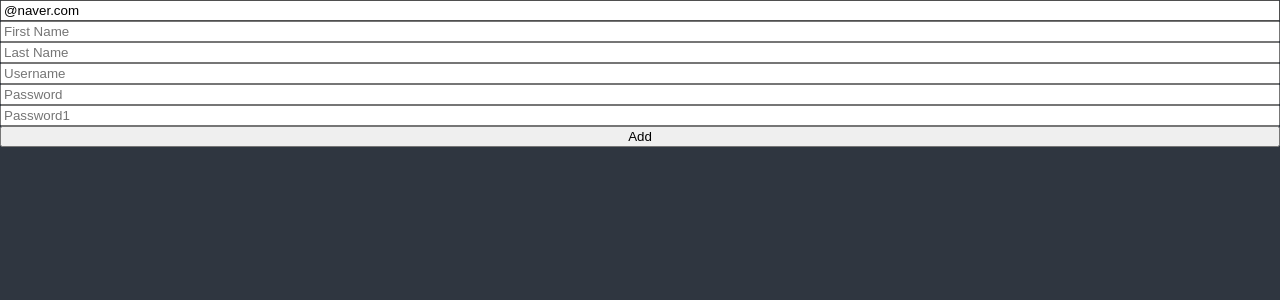
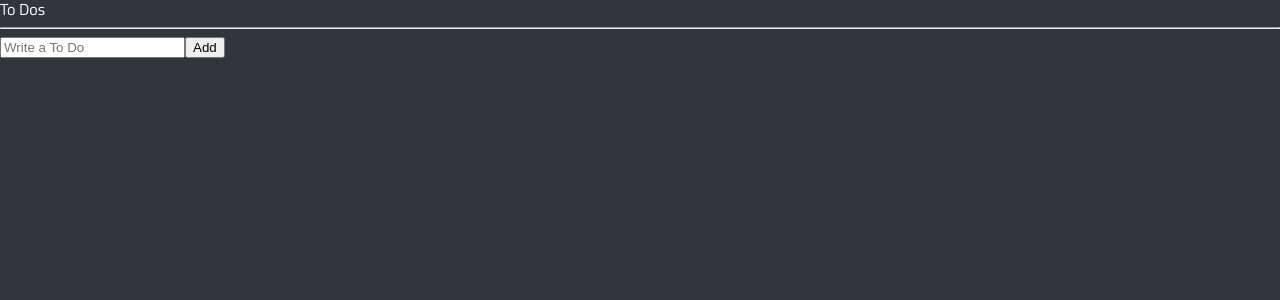
Before and after one commit to ny0011/todo-list, a React (Create React App) app: page / in a window 1280 px wide. Shown: the top 300 px of the page. Built offline with nearby package versions, Linux system fonts and the light colour scheme.

Commit message:
5.11 Add To Do

```diff
--- a/src/App.tsx
+++ b/src/App.tsx
@@ -1,5 +1,5 @@
 import { createGlobalStyle } from "styled-components";
-import ToDoList from "./ToDoList";
+import ToDoList from "./components/ToDoList";
 
 const GlobalStyle = createGlobalStyle`
 html, body, div, span, applet, object, iframe,
--- a/src/ToDoList.tsx
+++ /dev/null
@@ -1,101 +0,0 @@
-import { useForm } from "react-hook-form";
-
-interface IForm {
-  email: string;
-  firstName: string;
-  lastName: string;
-  username: string;
-  password: string;
-  password1: string;
-  extraError?: string;
-}
-
-function ToDoList() {
-  const {
-    register,
-    handleSubmit,
-    formState: { errors },
-    setError,
-  } = useForm<IForm>({
-    defaultValues: {
-      email: "@naver.com",
-    },
-  });
-  const onValid = (data: IForm) => {
-    if (data.password !== data.password1) {
-      setError(
-        "password1",
-        { message: "Password are not the same" },
-        { shouldFocus: true }
-      );
-    }
-    // setError("extraError", { message: "Server Offline." });
-  };
-  console.log(errors);
-  return (
-    <div>
-      <form
-        style={{ display: "flex", flexDirection: "column" }}
-        onSubmit={handleSubmit(onValid)}
-      >
-        <input
-          {...register("email", {
-            required: "Email is required",
-            pattern: {
-              value: /^[A-Za-z0-9._%+-]+@naver.com$/,
-              message: "Only naver.com Emails allowed",
-            },
-          })}
-          placeholder="Email"
-        />
-        <span>{errors?.email?.message}</span>
-        <input
-          {...register("firstName", {
-            required: "write here",
-            validate: {
-              noNico: (value) =>
-                value.includes("nico") ? "no nicos allowed" : true,
-              noNick: (value) =>
-                value.includes("nick") ? "no nicks allowed" : true,
-            },
-          })}
-          placeholder="First Name"
-        />
-        <span>{errors?.firstName?.message}</span>
-        <input
-          {...register("lastName", { required: "write here" })}
-          placeholder="Last Name"
-        />
-        <span>{errors?.lastName?.message}</span>
-        <input
-          {...register("username", {
-            required: "write here",
-            minLength: { value: 5, message: "Username is too short" },
-          })}
-          placeholder="Username"
-        />
-        <span>{errors?.username?.message}</span>
-        <input
-          {...register("password", {
-            required: "write here",
-            minLength: { value: 5, message: "Password is too short" },
-          })}
-          placeholder="Password"
-        />
-        <span>{errors?.password?.message}</span>
-        <input
-          {...register("password1", {
-            required: "Password is required",
-            minLength: { value: 5, message: "Password is too short" },
-          })}
-          placeholder="Password1"
-        />
-        <span>{errors?.password1?.message}</span>
-        <button>Add</button>
-        <span>{errors?.extraError?.message}</span>
-      </form>
-    </div>
-  );
-}
-
-export default ToDoList;
--- /dev/null
+++ b/src/components/ToDoList.tsx
@@ -0,0 +1,52 @@
+import { useForm } from "react-hook-form";
+import { atom, useRecoilState } from "recoil";
+
+interface IForm {
+  toDo: string;
+}
+
+interface IToDo {
+  text: string;
+  category: "TO_DO" | "DOING" | "DONE";
+  id: number;
+}
+
+const toDoState = atom<IToDo[]>({
+  key: "toDo",
+  default: [],
+});
+
+function ToDoList() {
+  const [toDos, setToDos] = useRecoilState(toDoState);
+  const { register, handleSubmit, setValue } = useForm<IForm>();
+  const handleValid = ({ toDo }: IForm) => {
+    setToDos((oldToDos) => [
+      { text: toDo, category: "TO_DO", id: Date.now() },
+      ...oldToDos,
+    ]);
+    setValue("toDo", "");
+  };
+
+  return (
+    <div>
+      <h1>To Dos</h1>
+      <hr />
+      <form onSubmit={handleSubmit(handleValid)}>
+        <input
+          {...register("toDo", {
+            required: "Please write a To Do",
+          })}
+          placeholder="Write a To Do"
+        />
+        <button>Add</button>
+      </form>
+      <ul>
+        {toDos.map((toDo) => (
+          <li key={toDo.id}>{toDo.text}</li>
+        ))}
+      </ul>
+    </div>
+  );
+}
+
+export default ToDoList;
```
Also changed, not shown: 1 other file (tests, documents, lock files or other folders).
